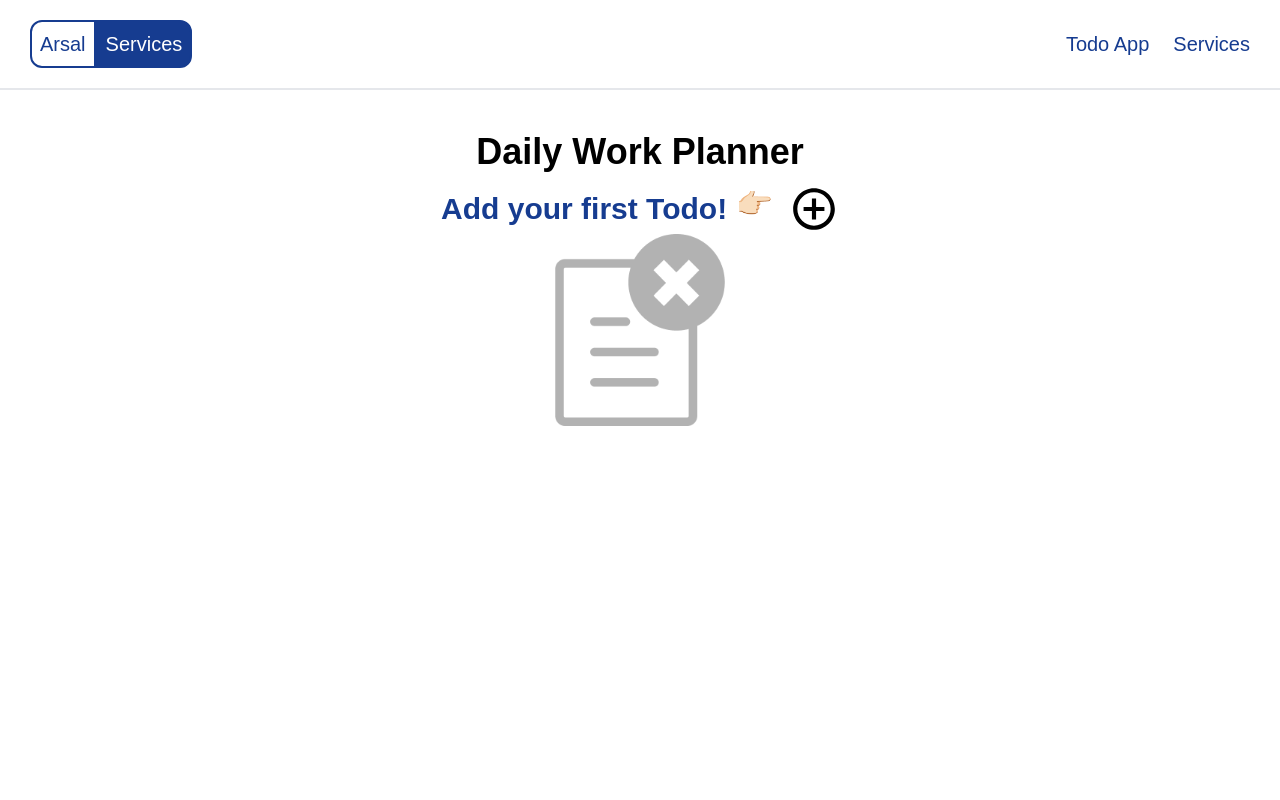
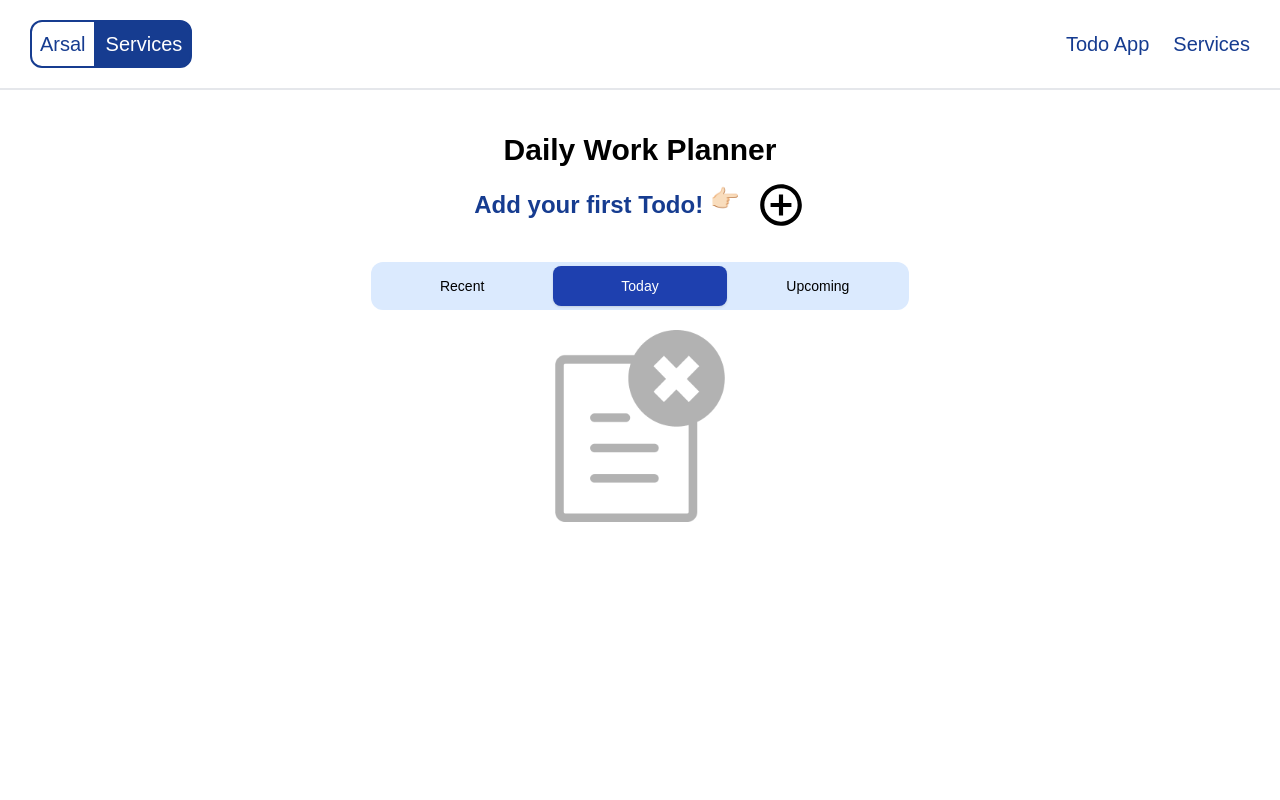
Before and after one commit to Arsal5511/Arsal-Services, a React (Create React App) app: page /todo in a window 1280 px wide. Shown: the top 800 px of the page. Built offline with nearby package versions, Linux system fonts and the light colour scheme.

Commit message:
added tabs in todo

```diff
--- a/src/App.css
+++ b/src/App.css
@@ -1,6 +1,5 @@
-*{
-    margin: 0;
-    padding: 0;
-    font-family: sans-serif;
-    overflow-x: hidden;
+* {
+  margin: 0;
+  padding: 0;
+  font-family: sans-serif;
 }
--- a/src/components/Navbar/Navbar.js
+++ b/src/components/Navbar/Navbar.js
@@ -36,7 +36,7 @@ function Navbar() {
   return (
     <section className='relative'>
       <Router >
-        <main className="fixed w-[100%] top-0  flex items-center justify-between z-[100]  px-[30px] py-[20px] backdrop-blur-sm bg-[255,255,255, 0.9]  border-b-2 border-[42, 39, 39, 0.3] "  >
+        <main className="fixed w-[100%] top-0  flex items-center justify-between z-[100]  px-[30px] py-[20px] backdrop-blur-sm bg-[255,255,255, 0.9]  border-b-2 border-[42, 39, 39, 0.7] "  >
           <Link to={"/"}>
             <div className="flex items-center bg-white text-lg md:text-xl " >
               <div id="name" className=" p-1 md:p-2 text-[#163c90] bg-white border-2 rounded-tl-xl rounded-bl-xl border-[#163c90]">Arsal </div>
--- a/src/components/common/TodoForm.js
+++ b/src/components/common/TodoForm.js
@@ -1,12 +1,24 @@
+import dayjs from "dayjs";
 import React, { useState } from "react";
 
 const TodoForm = ({ toggleModal, todos, todo, setTodos, onEdit, target }) => {
+  const myDate = dayjs();
+  const currentDate = myDate.format('YYYY-MM-DD')
+  // const currentDate = myDate.format('dddd, MMMM DD, YYYY')
+
+
   const [inputText, setInputText] = useState(todo ? todo.text : "");
+  const [date, setDate] = useState(currentDate);
+
+
+  console.log(date)
   const addData = () => {
     if (inputText.trim() !== "") {
       const newTodo = {
         id: Date.now(),
         text: inputText,
+        date: date,
+        checked: false
       };
       const updData = [...todos, newTodo];
       setTodos(updData);
@@ -19,7 +31,7 @@ const TodoForm = ({ toggleModal, todos, todo, setTodos, onEdit, target }) => {
   };
   const handleSave = () => {
     if (target === "update") {
-      onEdit(todo.id, inputText);
+      onEdit(todo.id, { text: inputText });
     } else {
       addData();
     }
@@ -45,6 +57,15 @@ const TodoForm = ({ toggleModal, todos, todo, setTodos, onEdit, target }) => {
           id="todoText"
           className="mt-2 block w-full rounded-md py-1.5 border-2 border-gray-400  px-2 text-gray-900 shadow-sm placeholder:text-gray-400 md:text-lg text-sm sm:leading-6"
         />
+        <input
+          type="date"
+          name="date"
+          id="time"
+          value={date}
+          onChange={(e) => setDate(e.target.value)}
+          className="mt-2 block w-full rounded-md py-1.5 border-2 border-gray-400  px-2 text-gray-900 shadow-sm placeholder:text-gray-400 md:text-lg text-sm sm:leading-6"
+          required
+        />
       </div>
       <div className="flex mx-2 justify-end">
         <button
--- a/src/components/todoPage/Index.js
+++ b/src/components/todoPage/Index.js
@@ -1,8 +1,8 @@
 import React, { useEffect, useState } from "react";
-import TodoList from "./TodoList";
 import { MdAddCircleOutline } from "react-icons/md";
 import ModalButton from "../common/ModalButton";
 import TodoForm from "../common/TodoForm";
+import Tabs from "./Tabs";
 
 const Index = () => {
   const [todos, setTodos] = useState([]);
@@ -27,9 +27,9 @@ const Index = () => {
     sessionStorage.setItem("myPlans", sessionalData);
   };
 
-  const handleEditTodo = (id, newText) => {
+  const handleEditTodo = (id, updatedData) => {
     const updatedTodos = todos?.map((todo) =>
-      todo.id === id ? { ...todo, text: newText } : todo
+      todo.id === id ? { ...todo, ...updatedData } : todo
     );
     const sessionalData = JSON.stringify(updatedTodos);
     sessionStorage.setItem("myPlans", sessionalData);
@@ -38,8 +38,8 @@ const Index = () => {
 
   return (
     <>
-      <div className="flex flex-col items-center h-[100vh] mt-[120px] w-[95%] md:w-[80%] lg:w-[60%] mx-auto">
-        <h2 className="primary-heading my-3 text-black">Daily Work Planner</h2>
+      <div className="flex flex-col items-center h-[100vh] mt-[120px] w-[95%] md:w-[80%] lg:w-[60%] mx-auto ">
+        <h2 className="primary-heading  text-center my-3 text-black">Daily Work Planner</h2>
         <div className="flex flex-col-reverse md:flex-row items-center">
           <h2 className="secondary-heading mt-6 md:mr-4 md:mt-0">
             Add your first Todo! <span className="relative bottom-[6px] ">👉🏻</span>
@@ -70,8 +70,8 @@ const Index = () => {
             }}
           />
         </div>
-        <div className="w-[80%]">
-          <TodoList
+        <div className="w-[95%] md:w-[70%]">
+          <Tabs
             todos={todos}
             onDelete={handleDeleteTodo}
             onEdit={handleEditTodo}
--- /dev/null
+++ b/src/components/todoPage/Tabs.js
@@ -0,0 +1,83 @@
+import { Tab } from "@headlessui/react";
+import TodoList from "./TodoList";
+import React from "react";
+import dayjs from "dayjs";
+
+function classNames(...classes) {
+    return classes.filter(Boolean).join(" ");
+}
+
+export default function Tabs({ todos, onDelete, onEdit }) {
+
+    const myDate = dayjs();
+    const currentDate = myDate.format('YYYY-MM-DD')
+
+
+    const recentTodos = todos.filter((item) => {
+        return dayjs(item.date) < myDate.startOf('day')
+    })
+    const todayTodos = todos.filter((item) => {
+        return item.date === currentDate
+    });
+    const upcomingTodos = todos.filter((item) => {
+        return dayjs(item.date) > myDate.endOf('day')
+    });
+    const myTabs = [
+        { text: "Recent", selected: false },
+        { text: "Today", selected: true },
+        { text: "Upcoming", selected: false },
+    ];
+    const [tab, setab] = React.useState(1);
+    return (
+        <div className="w-full py-8 sm:px-0 mx-auto">
+            <Tab.Group selectedIndex={tab}>
+                <Tab.List className="flex space-x-1 rounded-xl bg-blue-100 p-1">
+                    {myTabs?.map((tab, index) => (
+                        <Tab
+                            onClick={() => {
+                                setab(index);
+                            }}
+                            key={index}
+                            className={({ selected }) =>
+                                classNames(
+                                    "w-full rounded-lg py-2.5 sm:text-md text-sm font-medium leading-5 focus:outline-none",
+                                    selected
+                                        ? "bg-blue-800 text-white shadow"
+                                        : "text-[#000] hover:bg-blue-200 "
+                                )
+                            }
+                        >
+                            {tab.text}
+                        </Tab>
+                    ))}
+                </Tab.List>
+                <Tab.Panels className="mt-2">
+                    <Tab.Panel className={classNames("rounded-xl py-3")}>
+                        <TodoList
+                            color="#9df3b1"
+                            todos={recentTodos}
+                            onDelete={onDelete}
+                            onEdit={onEdit}
+                        />
+                    </Tab.Panel>
+                    <Tab.Panel className={classNames("rounded-xl py-3")}>
+                        <TodoList
+                            color="#DBEAFE"
+                            todos={todayTodos}
+                            onDelete={onDelete}
+                            onEdit={onEdit}
+                        />
+                    </Tab.Panel>
+                    <Tab.Panel className={classNames("rounded-xl py-3")}>
+                        <TodoList
+                            color="#9df3b1"
+                            todos={upcomingTodos}
+                            onDelete={onDelete}
+                            onEdit={onEdit}
+                        />
+                    </Tab.Panel>
+                </Tab.Panels>
+            </Tab.Group>
+        </div>
+    );
+}
--- a/src/components/todoPage/TodoItem.js
+++ b/src/components/todoPage/TodoItem.js
@@ -4,34 +4,46 @@ import { AiOutlineForm } from "react-icons/ai";
 import { FaCheckCircle } from "react-icons/fa";
 import ModalButton from "../common/ModalButton";
 import TodoForm from "../common/TodoForm";
+import dayjs from "dayjs";
 
-const TodoItem = ({ todo, onDelete, onEdit }) => {
-  const [done, setDone] = useState(false);
+
+const TodoItem = ({ color, todo, onDelete, onEdit }) => {
+  const [done, setDone] = useState(todo.checked);
   const handleCheckButton = () => {
-    setDone(!done);
+    let updCheckbox = !done
+    setDone(updCheckbox);
+    onEdit(todo.id, { checked: updCheckbox })
   };
-
+  const myDate = dayjs(todo.date);
+  const Date = myDate.format('MMMM DD, YYYY')
+  // const myColor = "bg-[" + color + "]"
   return (
     <div>
-      <div className=" flex justify-between items-center shadow-md bg-blue-200 border-blue-400 px-4 p-3 m-4 rounded-lg">
-        <div className="">
+      <div style={{ background: color }} className={`flex justify-between items-center shadow-md p-3 my-4 rounded-lg`}>
+        <div className="flex items-start space-x-2">
           <input
             type="checkbox"
-            className="mr-2 cursor-pointer"
+            className="mr-1 cursor-pointer my-1"
             checked={done}
             onChange={handleCheckButton}
           />
-          <span
-            className={`${!done ? "text-blue-800" : "text-green-800"
-              } text-xl font-medium capitalize`}
-          >
-            {todo.text}{" "}
-            {!done ? (
-              ""
-            ) : (
-              <FaCheckCircle className="inline-block ml-2 text-lg" />
-            )}
-          </span>
+          <div className="flex flex-col">
+
+            <h2
+              className={`${done ? "text-green-800" : "text-blue-800"
+                } text-xl font-medium capitalize`}
+            >
+              {todo.text}{" "}
+              {done ? (
+                <FaCheckCircle className="inline-block ml-1 text-lg" />
+              ) : (
+                ""
+              )}
+            </h2>
+            <h5 className="text-sm text-gray-600">
+              {Date}
+            </h5>
+          </div>
         </div>
         <div className="flex flex-nowrap">
           <ModalButton
--- a/src/components/todoPage/TodoList.js
+++ b/src/components/todoPage/TodoList.js
@@ -2,7 +2,7 @@ import React from "react";
 import TodoItem from "./TodoItem";
 
 const TodoList = (props) => {
-  const { todos, onDelete, onEdit } = props;
+  const { color, todos, onDelete, onEdit } = props;
   return (
     <div>
       {todos.length === 0 ? (
@@ -14,6 +14,7 @@ const TodoList = (props) => {
       ) : (
         todos?.map((todo) => (
           <TodoItem
+            color={color}
             todo-item
             key={todo.id}
             todo={todo}
--- a/src/index.css
+++ b/src/index.css
@@ -18,11 +18,11 @@
   @apply bg-blue-800 hover:bg-blue-600 focus:bg-blue-600 text-white font-semibold py-2 px-4 mx-2 rounded-full shadow-md;
 }
 .primary-heading {
-    @apply lg:text-4xl text-3xl font-bold;
+  @apply sm:text-3xl text-2xl font-bold;
 }
 .secondary-heading {
-    @apply text-[#163c90] lg:text-3xl text-2xl font-bold;
+  @apply text-[#163c90] sm:text-2xl text-xl font-bold;
 }
 .primary-color {
-    @apply text-[#163c90]
+  @apply text-[#163c90];
 }
```
Also changed, not shown: src/components/homePage/Home.css (+12 -16 lines). Lines whose indentation alone changed are shown as unchanged.
